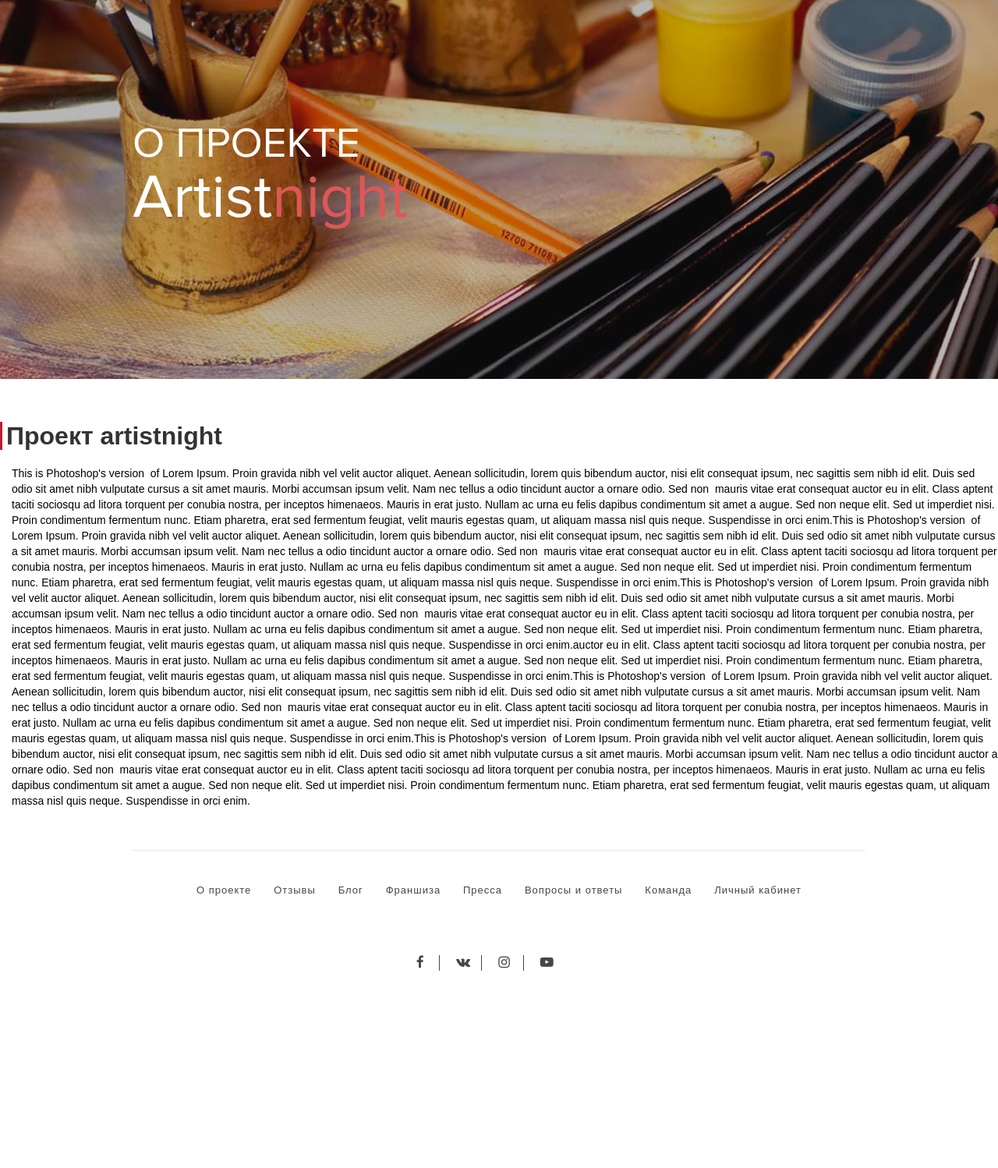
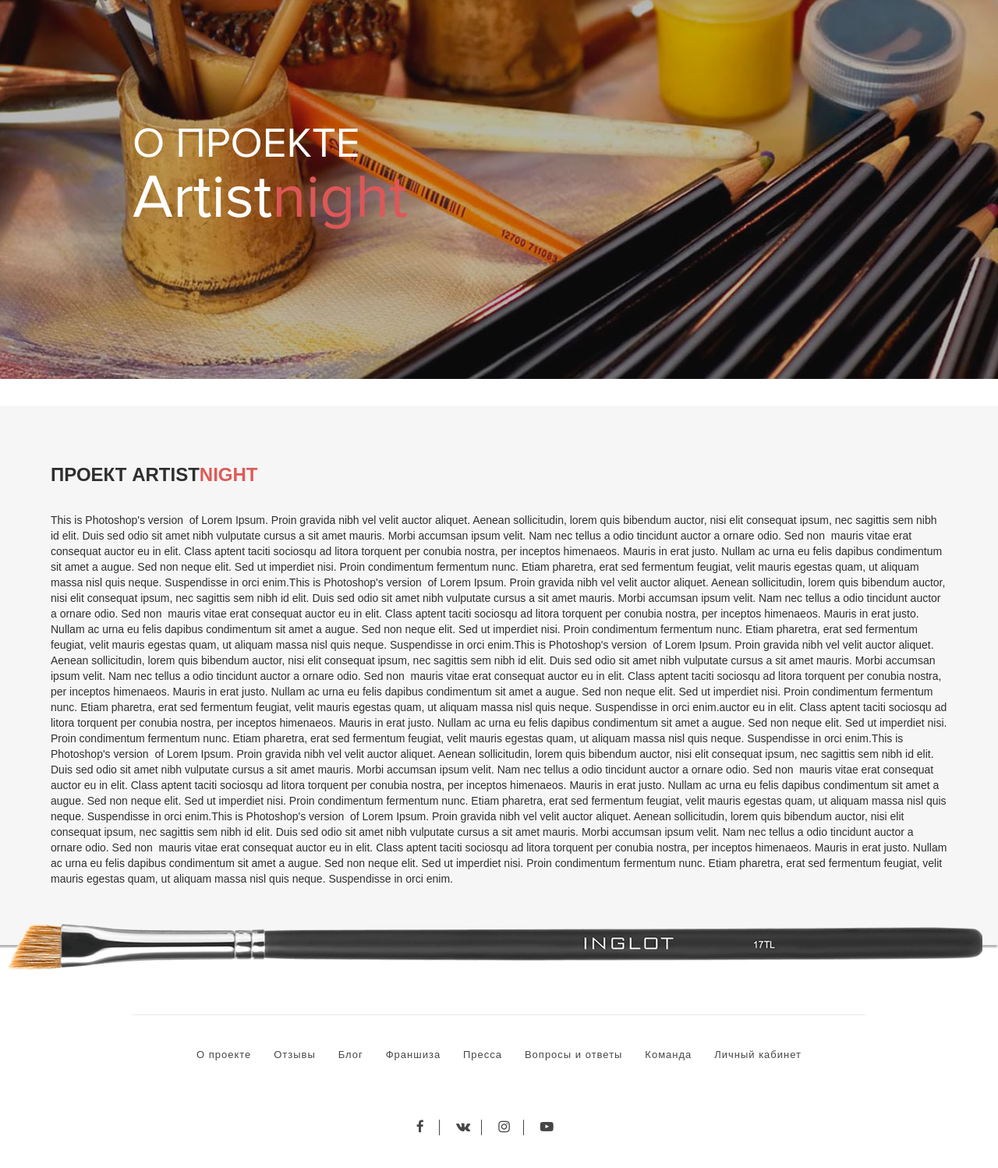
Before and after one commit to trixter5/artistnight, a PHP site: page /about.php in a window 1280 px wide. Shown: the part 90-1588 px from the top of the page at 78% size. Before the commit the page ends 1335 px from the top, so only its background shows below. Run offline with PHP 8.4, Linux system fonts and the light colour scheme; some libraries are stand-ins or nearby versions.

Commit message:
about.php -> style.css: .article..

```diff
--- a/css/style.css
+++ b/css/style.css
@@ -677,6 +677,48 @@ a {
     color: #b4b4b4;
     margin-right: 2px;
 }
+
+.article_head {
+  margin-bottom: 30px;
+}
+
+.article_head--h2 {
+  padding-left: 0px;
+  border-left-style: none;
+  color: #2f2f2f;
+  font-size: 24px;
+  text-transform: uppercase;
+}
+
+.article {
+  padding: 50px 65px 65px;
+  background-color: #f6f6f6;
+  box-shadow: -2px 2px 2px 1px rgba(0, 0, 0, .3);
+}
+
+.content_bgimg {
+  position: relative;
+  display: block;
+  height: 87px;
+  max-width: 1265px;
+  margin-top: -41px;
+  margin-right: auto;
+  margin-left: auto;
+  background-image: url('../images/brush.png');
+  background-position: 50% 50%;
+  background-size: contain;
+  background-repeat: no-repeat;
+}
+
+.red56 {
+  color: #df5b56;
+}
+
+.article_par {
+  padding-left: 0px;
+  color: #2f2f2f;
+}
+
 @media (max-width: 1180px) {
   .menu_link {
     padding-top: 30px;
@@ -760,6 +802,9 @@ a {
     width: 90%;
     margin-right: auto;
     margin-left: auto;
+  }
+  .content_bgimg {
+    background-size: contain;
   }
 }
 
@@ -854,6 +899,9 @@ a {
   .load_more {
     margin-top: 40px;
   }
+   .article {
+    padding: 20px;
+  }
 }
 @media (max-width: 479px) {
   .footer {
```
